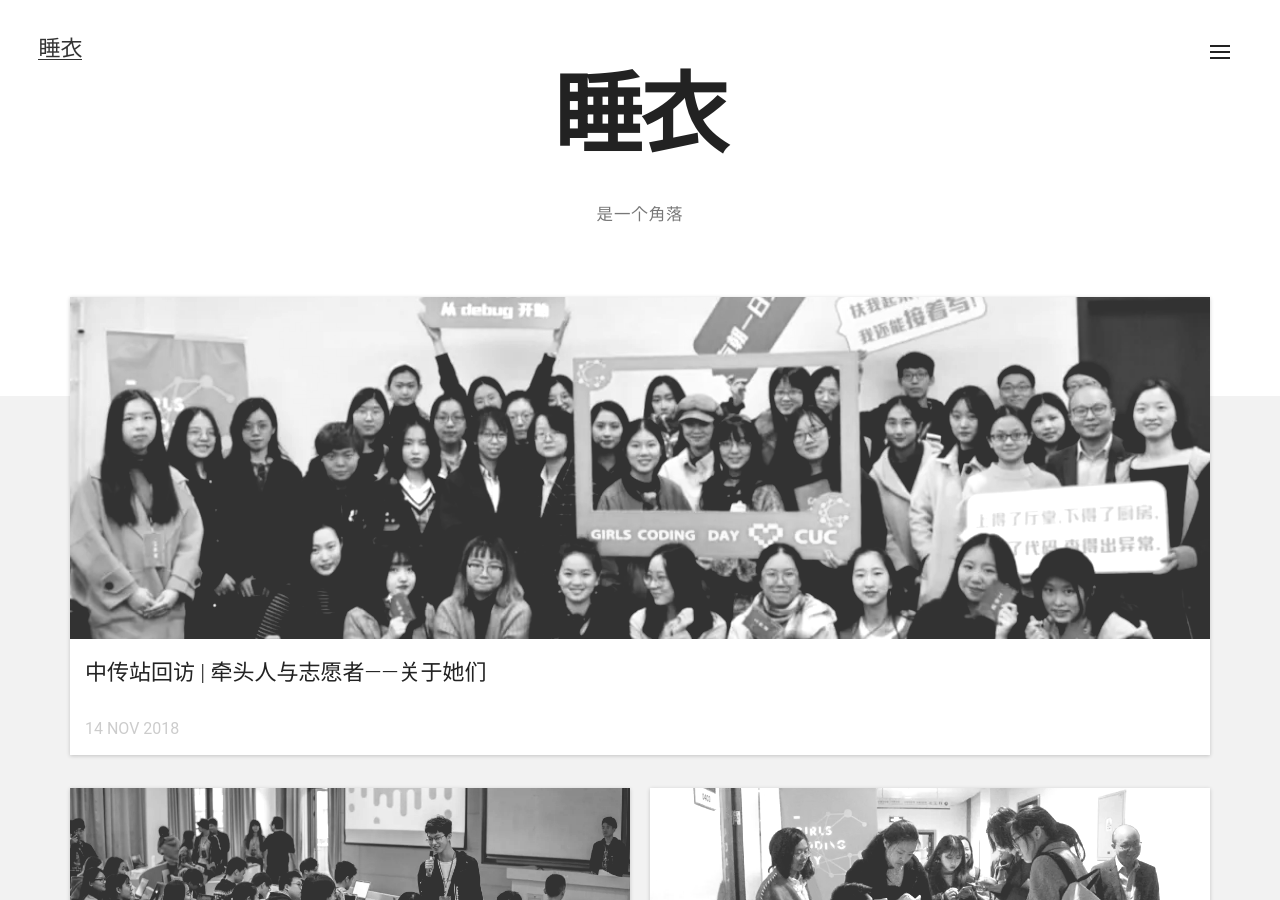
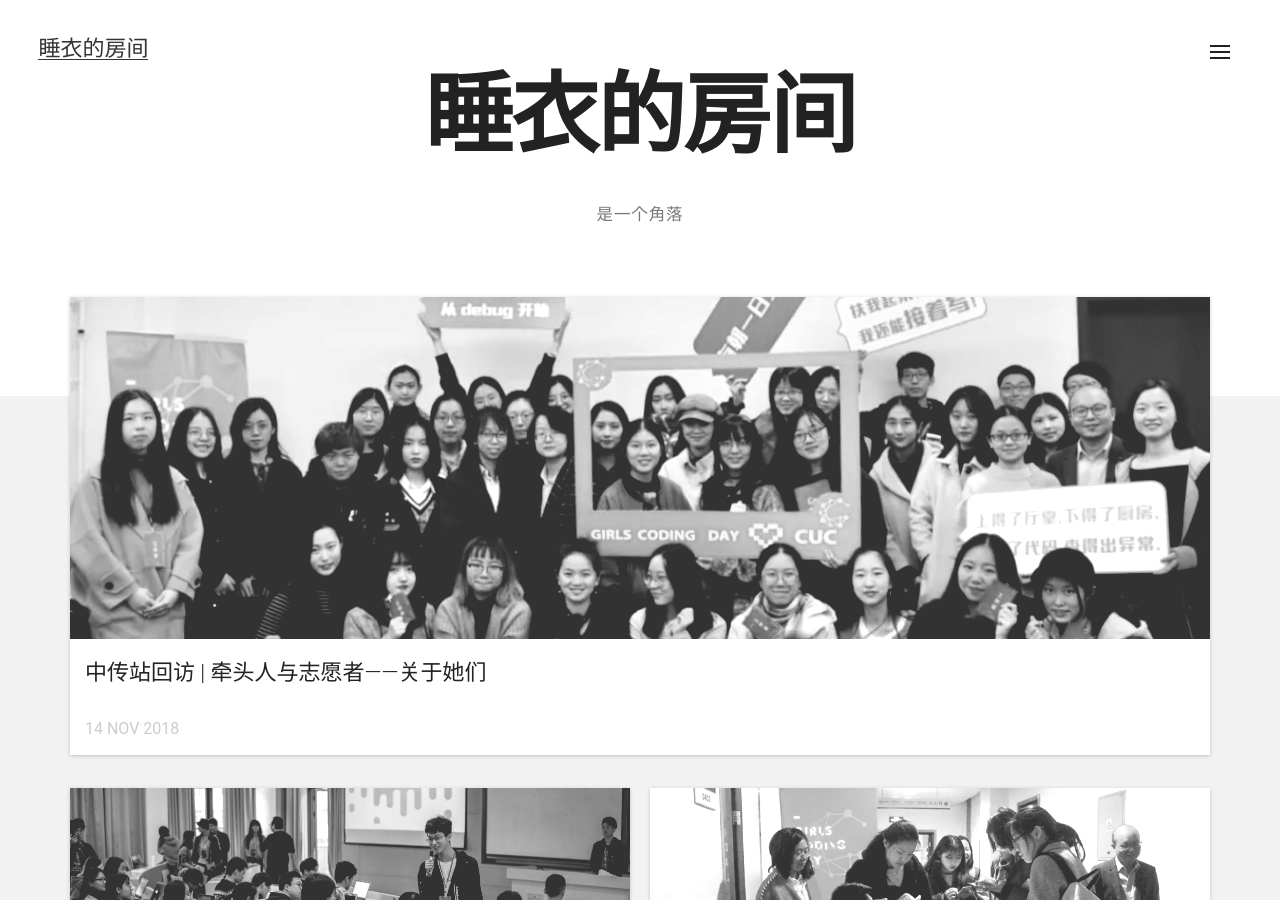
Before and after one commit to emilylsy/shiyu-s-first-blog, a Jekyll site: the page built from index.html, in a window 1280 px wide and 900 px high. Built offline with Jekyll 4.4.1, drawn with Linux system fonts in a browser that asks for light colours; nearby versions of some CDN libraries.

Commit message:
更新配置文件
自定义标题

```diff
--- a/_config.yml
+++ b/_config.yml
@@ -4,7 +4,7 @@ baseurl: '/shiyu-s-first-blog'
 # 网页的标题
 title: "Shiyuland"
 # 网站的主标题
-name: "睡衣"
+name: "睡衣的房间"
 description: "是一个角落"
 
 # 其它配置, 可忽略, 无需修改
```
